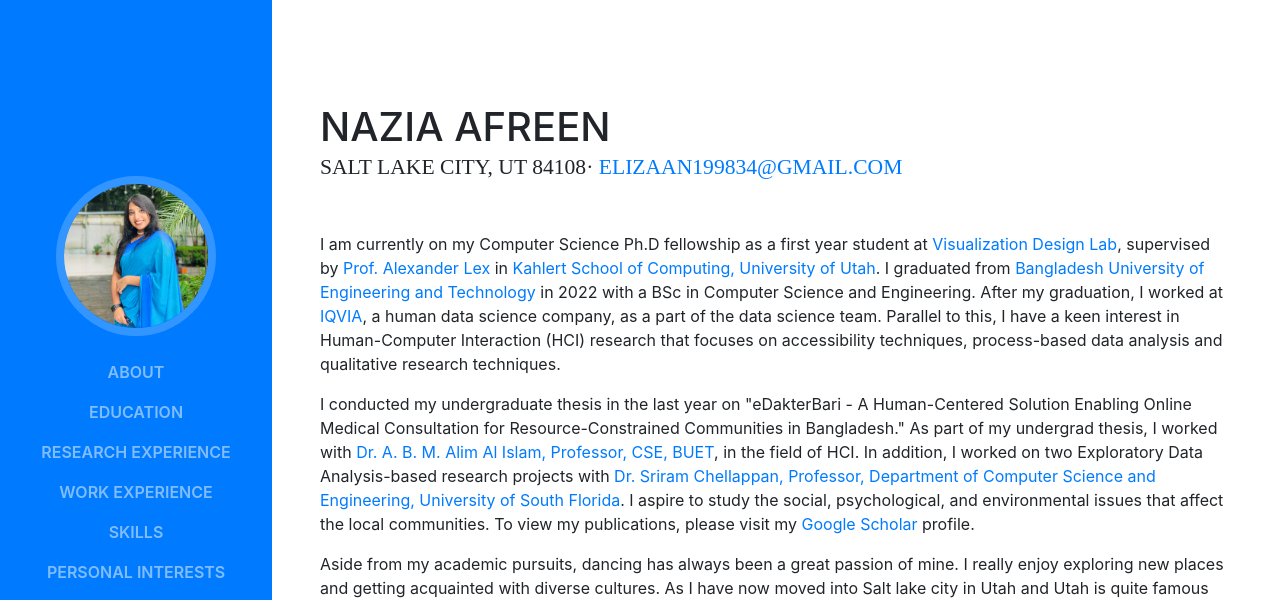
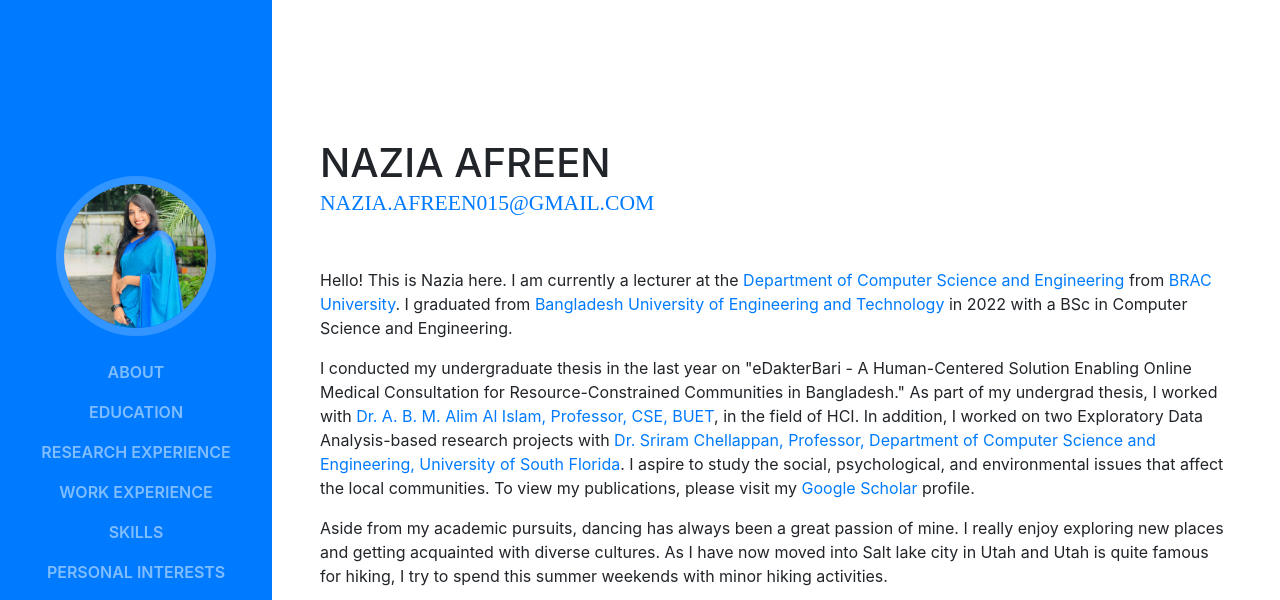
Before and after one commit to NaziaAfreen015/NaziaAfreen015.github.io, a website with bundled scripts: page index.html in a window 1280 px wide. Shown: the top 600 px of the page. Built offline with nearby package versions, Linux system fonts and the light colour scheme; some icons are missing; a web font is replaced by a local one.

Commit message:
changing description

```diff
--- a/index.html
+++ b/index.html
@@ -53,7 +53,7 @@
             <a class="nav-link js-scroll-trigger" href="#education">Education</a>
           </li>
           <li class="nav-item">
-            <a class="nav-link js-scroll-trigger" href="#research">RESEARCH Experience</a>
+            <a class="nav-link js-scroll-trigger" href="#research">Research Experience</a>
           </li>
           <li class="nav-item">
             <a class="nav-link js-scroll-trigger" href="#experience">Work Experience</a>
@@ -82,10 +82,10 @@
           <h1 class="mb-0"> Nazia Afreen
             <!-- <span class="text-primary">Taylor</span> -->
           </h1>
-          <div class="subheading mb-5"> Salt Lake City, UT 84108·
-            <a href="mailto:elizaan199834@gmail.com">elizaan199834@gmail.com</a>
+          <div class="subheading mb-5">
+            <a href="mailto:nazia.afreen015@gmail.com">nazia.afreen015@gmail.com</a>
           </div>
-          <p class="justify">I am currently on my Computer Science Ph.D fellowship as a first year student at <a href="https://vdl.sci.utah.edu/" target="_blank">Visualization Design Lab</a>, supervised by <a href ="http://alexsb.github.io/" target="_blank">Prof. Alexander Lex</a> in <a href="https://www.cs.utah.edu/" target="_blank">Kahlert School of Computing, University of Utah</a>. I graduated from <a href="https://www.buet.ac.bd/web/" target="_blank">Bangladesh University of Engineering and Technology</a> in 2022 with a BSc in Computer Science and Engineering. After my graduation, I worked at <a href="https://www.iqvia.com/">IQVIA</a>, a human data science company, as a part of the data science team. Parallel to this, I have a keen interest in Human-Computer Interaction (HCI) research that focuses on accessibility techniques, process-based data analysis and qualitative research techniques. </p>
+          <p class="justify">Hello! This is Nazia here. I am currently a lecturer at the  <a href="https://www.bracu.ac.bd/academics/departments/computer-science-and-engineering" target="_blank">Department of Computer Science and Engineering</a> from <a href="https://www.bracu.ac.bd/" target="_blank">BRAC University</a>. I graduated from <a href="https://www.buet.ac.bd/web/" target="_blank">Bangladesh University of Engineering and Technology</a> in 2022 with a BSc in Computer Science and Engineering. </p>
           <p class="justify">I conducted my undergraduate thesis in the last year on "eDakterBari - A Human-Centered Solution Enabling Online Medical Consultation for Resource-Constrained Communities in Bangladesh." As part of my undergrad thesis, I worked with <a href="https://sites.google.com/site/abmalimalislam/home">Dr. A. B. M. Alim Al Islam, Professor, CSE, BUET</a>, in the field of HCI. In addition, I worked on two Exploratory Data Analysis-based research projects with <a href="https://cse.usf.edu/~sriramc/">Dr. Sriram Chellappan, Professor, Department of Computer Science and Engineering, University of South Florida</a>. I aspire to study the social, psychological, and environmental issues that affect the local communities. To view my publications, please visit my <a href="https://scholar.google.com/citations?user=https://scholar.google.com/citations?hl=en&view_op=list_works&authuser=1&gmla=AJsN-F5n_Kg51aj58lF5OF8xLanWP8Ud6r1yVWWnkLBC77X0VeiVcxkmrkVyVlRZxEf5Orra4-p7mqu8ejrfTJV50r9ZCk9y_g&user=KUAcybAAAAAJ">Google Scholar</a> profile.</p>
           <p class="justify">Aside from my academic pursuits, dancing has always been a great passion of mine. I really enjoy exploring new places and getting acquainted with diverse cultures. As I have now moved into Salt lake city in Utah and Utah is quite famous for hiking, I try to spend this summer weekends with minor hiking activities.</p>
           <ul class="list-inline list-social-icons mb-0">
```
